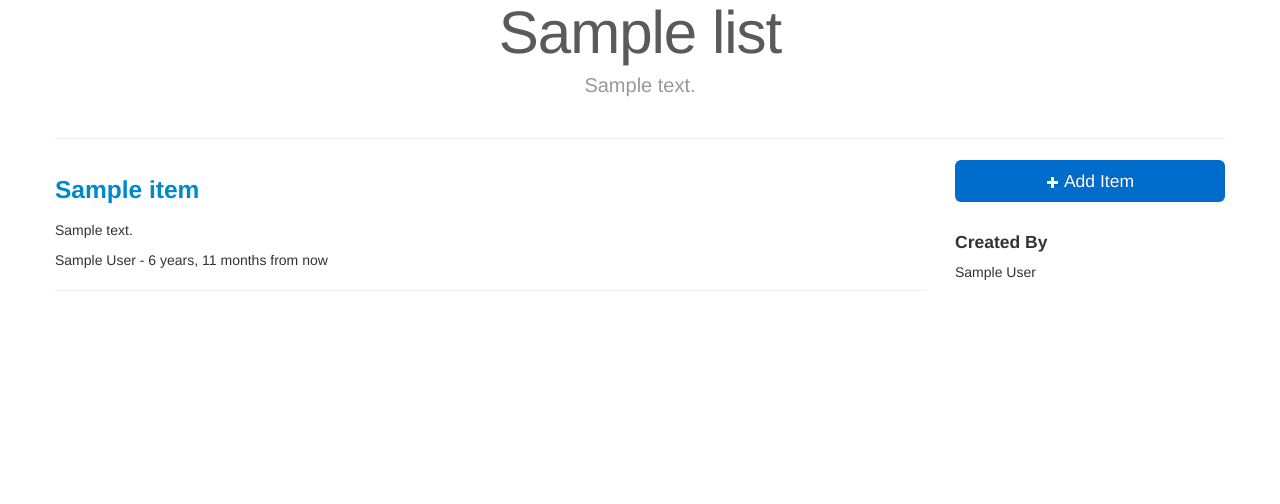
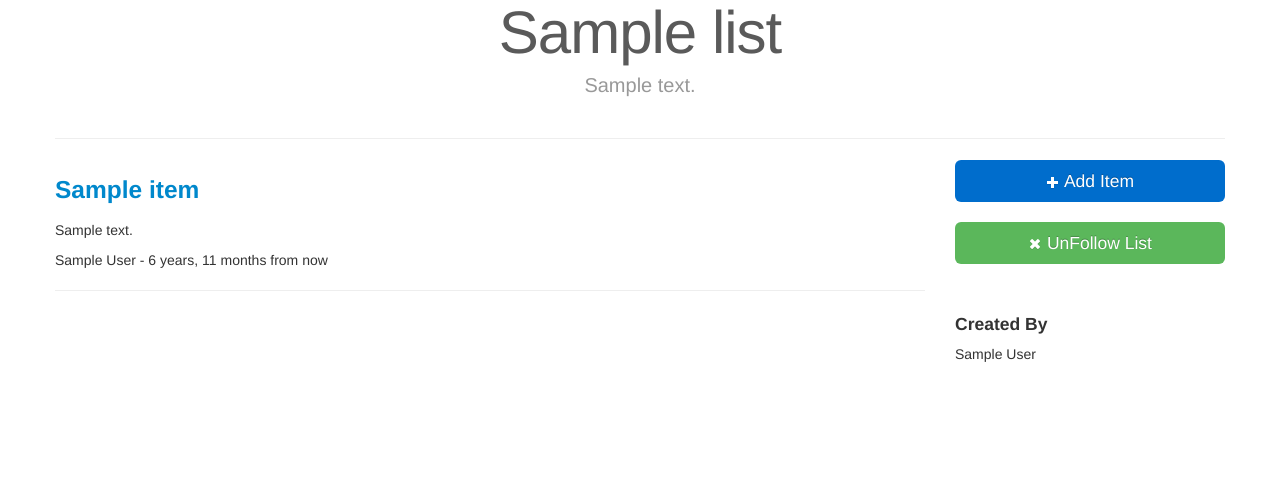
Before and after one commit to jogi/listypedia, a Django app: a page that uses templates/view_list.html in a window 1280 px wide. Shown: the part 117-621 px from the top of the page. Run offline with Django 3.2, Linux system fonts and the light colour scheme; a user stored in the database is signed in; tables that the repository leaves empty hold one stand-in row (values such as "Sample post"); parts of the project's set-up code (start-up, migrations or seed data) failed here and were passed over; some libraries are stand-ins or nearby versions.

Commit message:
unfollow button

```diff
--- a/server/views.py
+++ b/server/views.py
@@ -154,7 +154,7 @@ def add_follower(request):
         user = request.user
         follower = Follower.objects.create_follower(user=user, list=list)
         if follower:
-            emailutil.send_follow__confirmation_email(user, list)
+            #emailutil.send_follow__confirmation_email(user, list)
             return render(request, 'follow_confirmation.html', {
                 'list': list,
             })
--- a/templates/view_list.html
+++ b/templates/view_list.html
@@ -36,6 +36,13 @@
                 <button type="submit" class="btn btn-success btn-large btn-flat btn-block" href="/list/follow/"><i class="icon-check icon-white"></i> Follow List</button>
             </form>
             <br>
+            {% else %}
+            <form action="/list/unfollow/" method="post">
+            	{% csrf_token %}
+            	<input type="hidden" name="list_id" value="{{list.id}}"/>
+            	<button type="submit" class="btn btn-success btn-large btn-flat btn-block" href="/list/unfollow/"><i class="icon-remove icon-white"></i> UnFollow List</button>
+            </form>
+            <br>
             {% endif %}
             <h4>Created By</h4>
             {{ list.user.first_name }} {{ list.user.last_name}}
```
